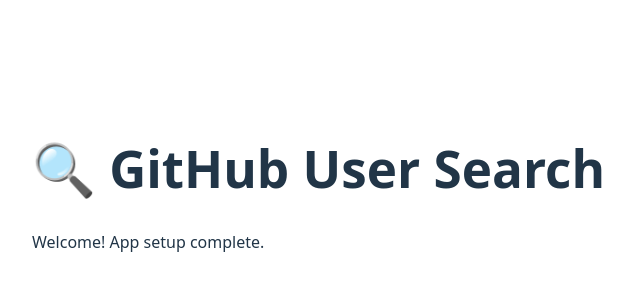
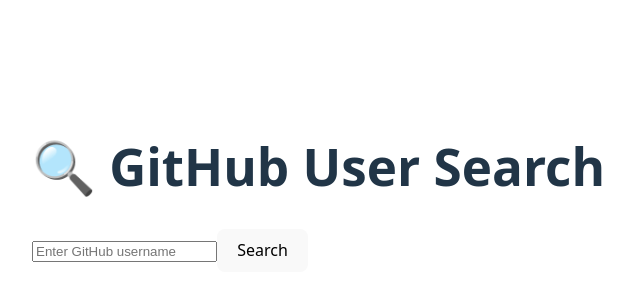
Before and after one commit to ishimwejonathan/alx-fe-reactjs, a React (Vite) app in the folder github-user-search/: page / in a window 1280 px wide. Shown: the part 212-512 px from the top of the page, without its empty margins (0-640 px from the left). Built offline with nearby package versions, Linux system fonts and the light colour scheme.

Commit message:
made update on components, services and App.jsx

```diff
--- a/github-user-search/src/App.jsx
+++ b/github-user-search/src/App.jsx
@@ -1,9 +1,11 @@
 // src/App.jsx
+import Search from "./components/Search";
+
 function App() {
   return (
     <div style={{ padding: "2rem" }}>
       <h1>🔍 GitHub User Search</h1>
-      <p>Welcome! App setup complete.</p>
+      <Search />
     </div>
   );
 }
--- /dev/null
+++ b/github-user-search/src/components/Search.jsx
@@ -0,0 +1,57 @@
+// src/components/Search.jsx
+import { useState } from "react";
+import { fetchUserData } from "../service/githubService.js";
+
+
+const Search = () => {
+  const [username, setUsername] = useState("");   // input field state
+  const [user, setUser] = useState(null);         // user data from API
+  const [loading, setLoading] = useState(false);  // loading state
+  const [error, setError] = useState(null);       // error state
+
+  const handleSubmit = async (e) => {
+    e.preventDefault(); // prevent page reload
+    setLoading(true);
+    setError(null);
+    setUser(null);
+
+    try {
+      const data = await fetchUserData(username);
+      setUser(data);
+    } catch (err) {
+      setError("Looks like we can’t find the user");
+    } finally {
+      setLoading(false);
+    }
+  };
+
+  return (
+    <div>
+      {/* Search Form */}
+      <form onSubmit={handleSubmit}>
+        <input
+          type="text"
+          placeholder="Enter GitHub username"
+          value={username}
+          onChange={(e) => setUsername(e.target.value)}
+        />
+        <button type="submit">Search</button>
+      </form>
+
+      {/* Conditional Rendering */}
+      {loading && <p>Loading...</p>}
+      {error && <p style={{ color: "red" }}>{error}</p>}
+      {user && (
+        <div style={{ marginTop: "1rem" }}>
+          <img src={user.avatar_url} alt={user.login} width="100" />
+          <h2>{user.login}</h2>
+          <a href={user.html_url} target="_blank" rel="noopener noreferrer">
+            View Profile
+          </a>
+        </div>
+      )}
+    </div>
+  );
+};
+
+export default Search;
--- /dev/null
+++ b/github-user-search/src/service/githubService.js
@@ -0,0 +1,13 @@
+// src/services/githubService.js
+import axios from "axios";
+
+// Fetch GitHub user data by username
+export const fetchUserData = async (username) => {
+  try {
+    const response = await axios.get(`https://api.github.com/users/${username}`);
+    return response.data; // Return the user data
+  } catch (error) {
+    // Handle errors (like user not found)
+    throw new Error("User not found");
+  }
+};
```
